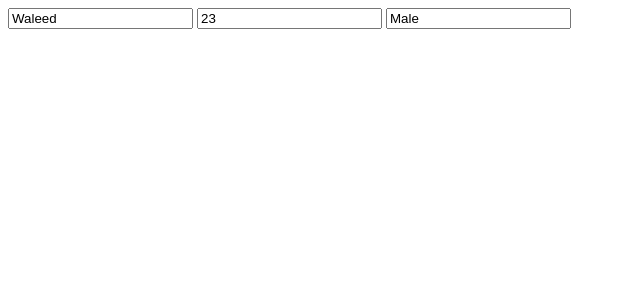
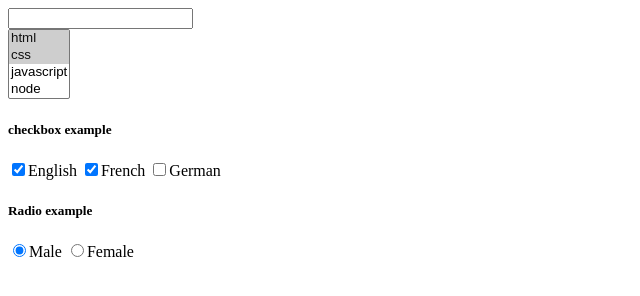
Before and after one commit to devWaleed/JQuery-JSON-Form-Binding, a website: page example.html in a window 1280 px wide. Shown: the whole page, without its empty margins (0-640 px from the left). Drawn offline with Linux system fonts and the light colour scheme.

Commit message:
refactored the code to make it work for multiple select, radio, checkbox group

```diff
--- a/example.html
+++ b/example.html
@@ -4,20 +4,21 @@
 	<title>jQuery JSON Forms Fields</title>
 
 	<script type="text/javascript" src="src/jquery-2.1.1.js"></script>
-	<script type="text/javascript" src="src/jquery-json-form-binding.js"></script>
+	<script type="text/javascript" src="src/jquery-json-form-binding.min.js"></script>
 
 	<script type="text/javascript">
 		$(document).ready(function(){
 
-			var json = {name: "Waleed", age: 23, gender: "Male"};
+			var json = {
+				name: "Waleed",
+				skill: ["html", "css"],
+				language: ["english", "french"],
+				sex: "male"
+			};
 
-			$("#myform").jsonToForm(json,
-			{
-				age: function(value){
-					$('[name="age"]').val(value);
-				}
+			$("#myform").jsonToForm(json);
 
-			});
+			console.log($("#myform").serialize());
 
 		});
 	</script>
@@ -26,14 +27,42 @@
 <body>
 
 	<form id="myform">
+		<div class="form-field">
+			<input type="" name="name">
+		</div>
+		<div class="form-field">
+			<select multiple name="skill">
+				<option value="html">html</option>
+				<option value="css">css</option>
+				<option value="javascript">javascript</option>
+				<option value="node">node</option>
+			</select>
+		</div>
 
-		<input type="" name="name">
+		<div class="form-field">
+			<h5>
+				checkbox example
+			</h5>
+			<label>
+				<input type="checkbox" value="english" name="language" />English</label>
+			<label>
+				<input type="checkbox" value="french" name="language" />French</label>
+			<label>
+				<input type="checkbox" value="german" name="language" />German</label>
+		</div>
 
-		<input type="" name="age">
 
-		<input type="" name="gender">
+		<div class="form-field">
+			<h5>
+				Radio example
+			</h5>
+			<label>
+				<input type="radio" value="male" name="sex" />Male</label>
+			<label>
+				<input type="radio" value="female" name="sex" />Female</label>
+		</div>
+	</form>
 
-	</form>
 
 </body>
 </html>
--- a/src/jquery-json-form-binding.js
+++ b/src/jquery-json-form-binding.js
@@ -9,26 +9,38 @@ $.fn.jsonToForm = function (data, callbacks) {
 
     };
 
-    if (options.data != null) {
+     if (options.data != null) {
         $.each(options.data, function (k, v) {
+
+            var elements = $('[name="' + k + '"]', formInstance);
 
             if (options.callbacks != null && options.callbacks.hasOwnProperty(k)) {
 
                 options.callbacks[k](v);
 
+            } else if(elements.length || v.length) {
+                // check number of occurance of the element,
+                // radio group / checkbox element will be having same name and hence multiple occurance will be there inside a form
+                $(elements).each(function (index, ele) {
+                    if (Array.isArray(v)) {
+                      v.forEach(function (val) {
+                        $(ele).is("select") // check if select control
+                          ? $(ele)
+                              .find("[value='" + val + "']")
+                              .prop("selected", true) // select option if select control
+                          : $(ele).val() == val
+                          ? $(ele).prop("checked", true) // mark as checked if radio or checkbox
+                          : "";
+                      });
+                    } else {
+                      $(ele).val() == v ? $(ele).prop("checked", true) : "";
+                    }
+                });
+
+
             } else {
-                // set values to multi selectable form elements like select/checkbox if value is array
-                if (Array.isArray(v)) {
-                    var el = $('[name="' + k + '[]"]', formInstance);
-                    if (el.length) {
-                        el.val(v);
-                    } else {
-                        console.error('Invalid values passed');
-                    }
-                } else {
                     $('[name="' + k + '"]', formInstance).val(v);
                 }
-            }
 
         });
     }
```
Also changed, not shown: README.md, src/jquery-json-form-binding.min.js.
